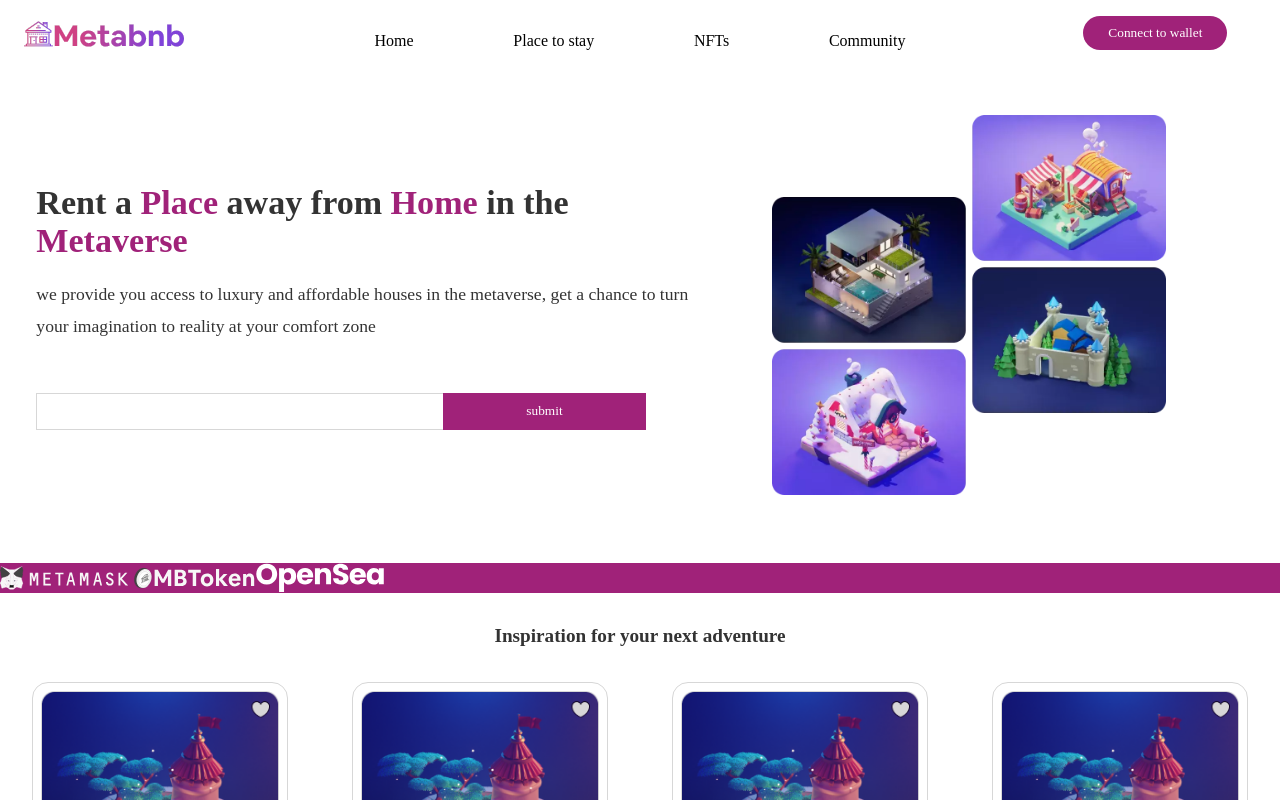
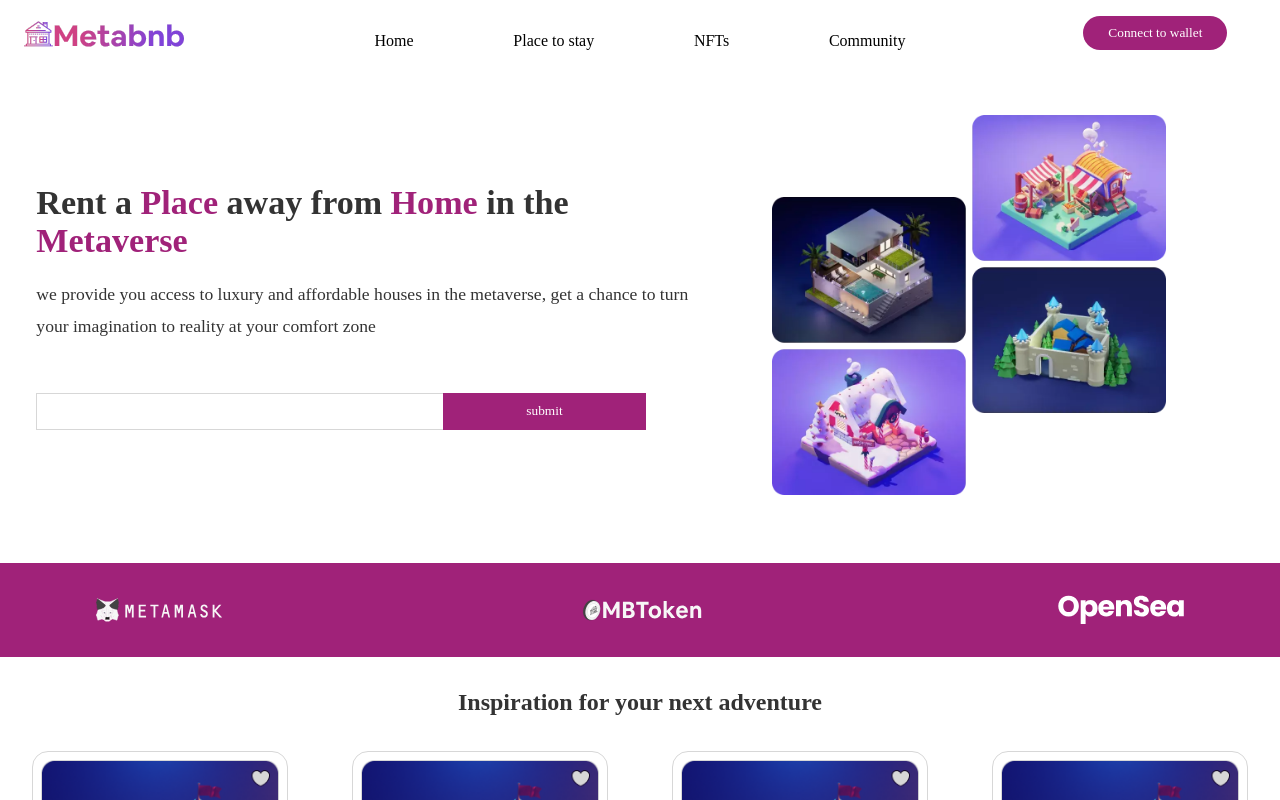
Before and after one commit to Lftobs/metabnb-h, a React (Vite) app: page / in a window 1280 px wide. Shown: the top 800 px of the page. Built offline with nearby package versions, Linux system fonts and the light colour scheme; a web font is replaced by a local one.

Commit message:
Update App.css

```diff
--- a/src/App.css
+++ b/src/App.css
@@ -1,4 +1,4 @@
- @import url('https://fonts.googleapis.com/css2?family=Red+Rose:wght@400;700&display=swap');
+@import url('https://fonts.googleapis.com/css2?family=Red+Rose:wght@400;700&display=swap');
 
 
 * {
@@ -10,10 +10,6 @@
     --black: #333333;
     --bcol: #d7d7d7;
     /*border: 1px solid blue;*/
-}
-
-#root {
-  background: white;
 }
 
 header {
@@ -63,9 +59,8 @@ ul, .menu {
 .menu {
     height: 100vh;
     width: 80%;
-
     z-index: 999;
-    /*display: none;*/
+    display: none;
     margin-top: -3rem;
     backdrop-filter: blur(2px);
     align-items: center;
@@ -115,7 +110,7 @@ span {
     width: 90%;
     color: var(--black);
 }
-.hero h2 {
+.hero h2, .g-txt h4{
     margin-bottom: 1.1rem;
     font-size: 1.5rem;
     font-weight: 700;
@@ -131,7 +126,6 @@ input {
     height: 2.3rem;
     width: 60%;
     outline: none;
-    background: white;
     color: var(--black);
     border: 1px solid var(--bcol);
     padding-inline: 1rem;
@@ -148,16 +142,18 @@ input {
 
 
 }
-
+/* added here ___________*/
 .sponsors{
     background: var(--pink);
     display: flex;
+    justify-content: space-between;
+    padding: 1rem;
 }
 
 .sponsors img {
-    width: 8rem;
+    width: 5.2rem;
 }
-
+/* ____&&&_&&*/
 .h-img {
     width: 90%;
 }
@@ -172,13 +168,14 @@ input {
     display: grid;
     place-items: center;
     color: var(--black);
+
 }
 
 
 .g-txt h4 {
     font-weight: 700;
     margin-top: 2rem;
-    font-size: 1.2rem;
+    text-align: center;
     margin-bottom: 2.2rem;
 }
 
@@ -199,7 +196,6 @@ input {
 .c-txt {
     display: grid;
     grid-template-columns: 1fr 1fr;
-    color: var(--black);
     gap: 4%;
 
 }
@@ -287,14 +283,19 @@ footer li {
     margin-top: 1.2rem;
 }
 
+
 .wallet {
+
     position: absolute;
     height: 100vh;
     top: 0;
     width: 100%;
-    background: red;
+
+    background: rgba(0 0 0 / 0.5);
     display: grid;
     place-items: center;
+    overflow: hidden;
+
 }
 
 .sec {
@@ -304,6 +305,7 @@ footer li {
     border-radius: 1rem;
     padding: 1rem;
     padding-inline: 0;
+    position: fixed;
 }
 
 .top {
@@ -314,7 +316,7 @@ footer li {
 }
 
 hr {
-    border: 1px solid var(--bcol);
+    border: .5px solid var(--bcol);
     margin-bottom: 1rem;
 }
 
@@ -328,11 +330,53 @@ hr {
     font-weight: 400;
 }
 
+.ws {
+    display: flex;
+    justify-content: space-between;
+    align-items: center;
+    gap: 35%;
+    width: 99%;
+    height: 3rem;
+    border-radius: .8rem;
+    border: 1px solid var(--bcol);
+    padding-inline: 1rem;
+    margin-bottom: 1.5rem;
+}
+
+.ws:hover {
+     background: #f8f9fa;
+}
+
+.ws img {
+    width: 7.5rem;
+
+}
+.c img {
+    width: 7.8rem;
+}
+
+.arr {
+    width: 1rem;
+    height: 1rem;
+
+    font-weight: 700;
+}
+
 @media(min-width:700px) and (max-width:899px){
     .imgs {
         grid-template-columns: repeat(2, 1fr);
         place-items: center;
     }
+    /* ____________________ */
+    .sponsors {
+        padding-inline: 3rem;
+    }
+
+    .sponsors img {
+        width: 5.9rem;
+    }
+
+    /* ______________________ */
 }
 
 
@@ -483,8 +527,20 @@ hr {
 
     }
 
-    .k {
-        top: 25%;
+     /* ____________________ */
+    .sponsors {
+        padding-inline: 6rem;
+        padding-block: 2rem;
+    }
+
+    .sponsors img {
+        width: 7.9rem;
+    }
+
+    /* ______________________ */
+
+    .wallet {
+
     }
 
 
```
